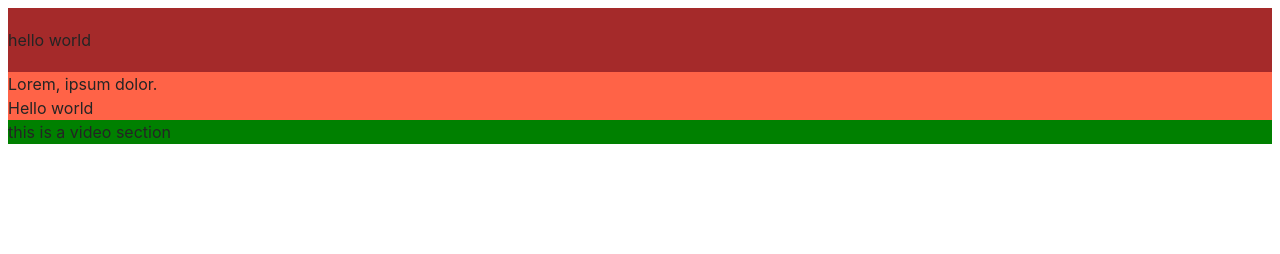
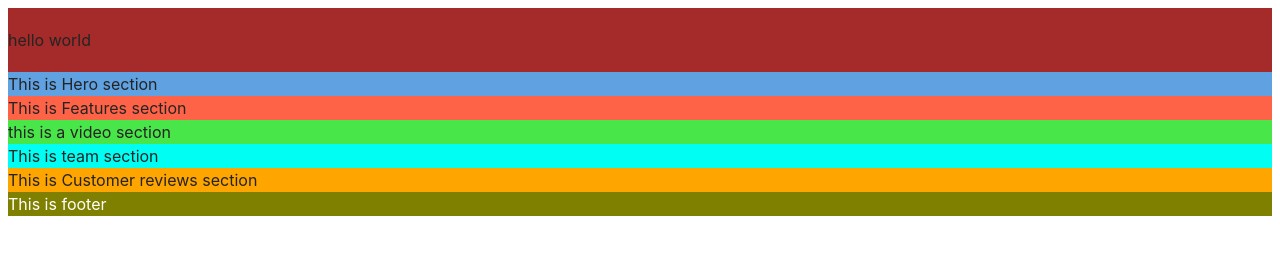
Before and after one commit to cel3ntano/blended17-18, a website built with Vite: page src/index.html in a window 1280 px wide. Built offline with nearby package versions, Linux system fonts and the light colour scheme.

Commit message:
sections created

```diff
--- /dev/null
+++ b/src/css/footer.css
@@ -0,0 +1,4 @@
+.footer-text {
+  color: white;
+  background-color: olive;
+}
--- a/src/css/hero.css
+++ b/src/css/hero.css
@@ -1,3 +1,3 @@
 .hero {
-  background-color: tomato;
+  background-color: rgb(96, 161, 225);
 }
--- /dev/null
+++ b/src/css/review.css
@@ -0,0 +1,3 @@
+.review {
+  background-color: orange;
+}
--- a/src/css/styles.css
+++ b/src/css/styles.css
@@ -9,6 +9,9 @@
 @import url('./hero.css');
 @import url('./features.css');
 @import url('./video.css');
+@import url('./team.css');
+@import url('./review.css');
+@import url('./footer.css');
 
 :root {
   font-family: Inter, Avenir, Helvetica, Arial, sans-serif;
--- /dev/null
+++ b/src/css/team.css
@@ -0,0 +1,3 @@
+.team {
+  background-color: rgb(0, 255, 242);
+}
--- a/src/css/video.css
+++ b/src/css/video.css
@@ -1,3 +1,3 @@
 .video {
-  background-color: green;
+  background-color: rgb(72, 230, 72);
 }
--- a/src/index.html
+++ b/src/index.html
@@ -13,7 +13,12 @@
       <load src="partials/hero.html" />
       <load src="partials/features.html" />
       <load src="partials/video.html" />
+      <load src="partials/team.html" />
+      <load src="partials/review.html" />
     </main>
     <script type="module" src="./main.js"></script>
+    <footer>
+      <load src="partials/footer.html" />
+    </footer>
   </body>
 </html>
--- a/src/partials/features.html
+++ b/src/partials/features.html
@@ -1,3 +1,3 @@
 <section class="features">
-    <p>Hello world</p>
+  <p>This is Features section</p>
 </section>
--- /dev/null
+++ b/src/partials/footer.html
@@ -0,0 +1 @@
+<p class="footer-text">This is footer</p>
--- a/src/partials/hero.html
+++ b/src/partials/hero.html
@@ -1,3 +1,3 @@
 <section class="hero">
-  <p>Lorem, ipsum dolor.</p>
+  <p>This is Hero section</p>
 </section>
--- /dev/null
+++ b/src/partials/review.html
@@ -0,0 +1,3 @@
+<section class="review">
+  <p>This is Customer reviews section</p>
+</section>
--- /dev/null
+++ b/src/partials/team.html
@@ -0,0 +1,3 @@
+<section class="team">
+  <p>This is team section</p>
+</section>
```
